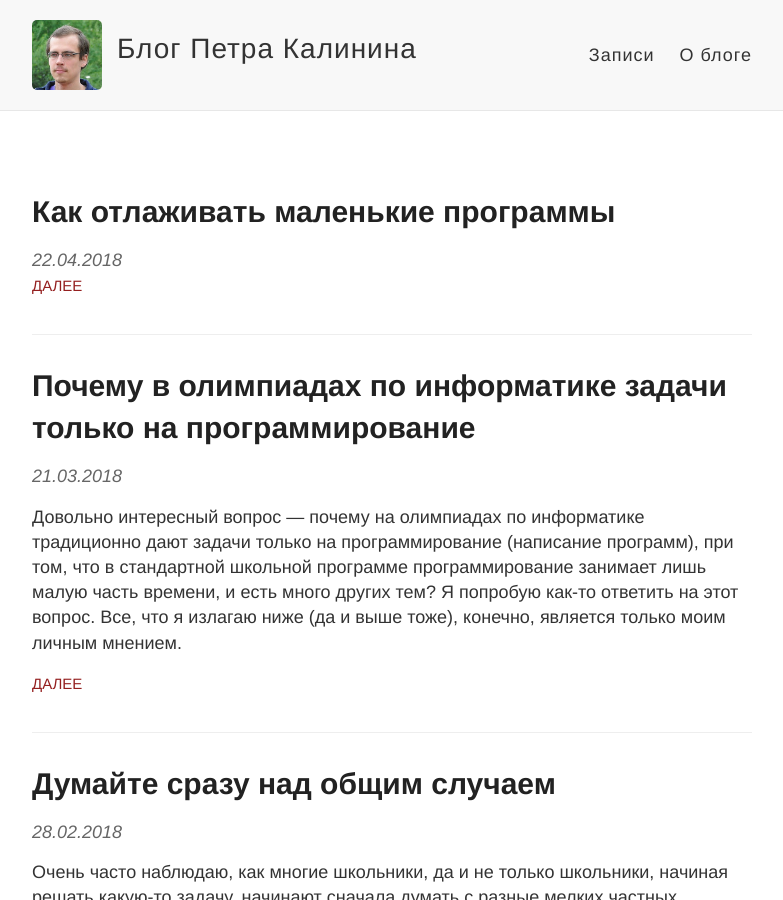
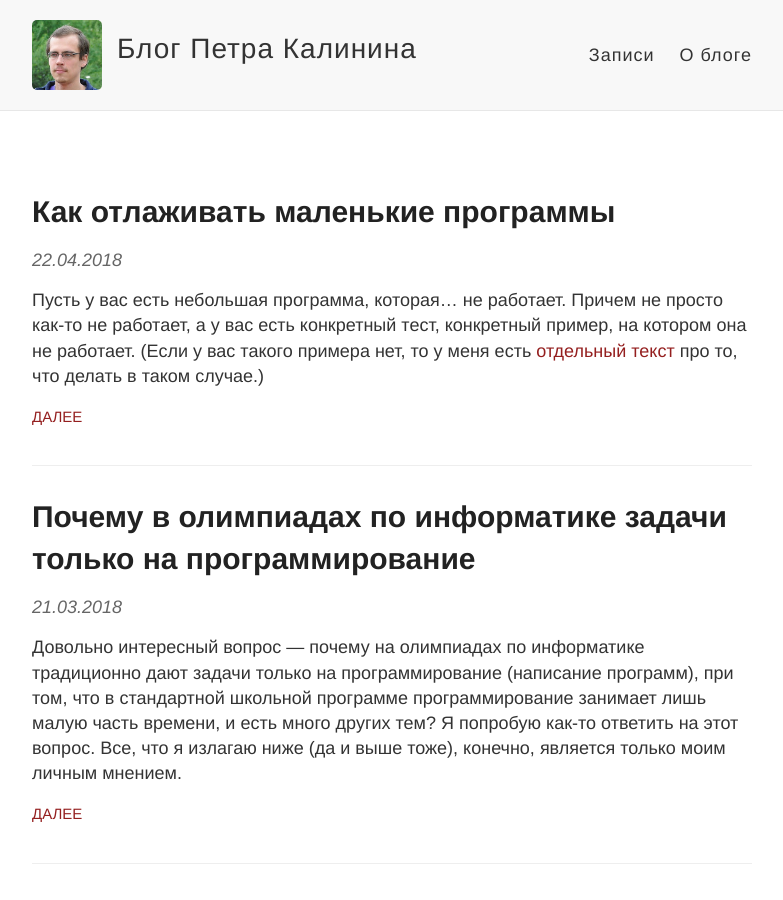
Before and after one commit to petr-kalinin/algoprog-blog, a Jekyll site: the page built from index.html, in a window 1280 px wide and 900 px high. Shown: the whole window, without its empty margins (248-1031 px from the left). Built offline with Jekyll 4.4.1, drawn with Linux system fonts in a browser that asks for light colours.

Commit message:
Update 2018-04-22-how-to-debug-small-programs.md

```diff
--- a/_posts/2018-04-22-how-to-debug-small-programs.md
+++ b/_posts/2018-04-22-how-to-debug-small-programs.md
@@ -2,3 +2,7 @@
 layout: post
 title: Как отлаживать маленькие программы
 ---
+
+Пусть у вас есть небольшая программа, которая... не работает. Причем не просто как-то не работает, а у вас есть конкретный тест,
+конкретный пример, на котором она не работает. (Если у вас такого примера нет, то у меня есть [отдельный текст](https://github.com/petr-kalinin/progtexts/releases/download/v2014.11.01/06_testing.pdf) про то, что делать
+в таком случае.)
```
